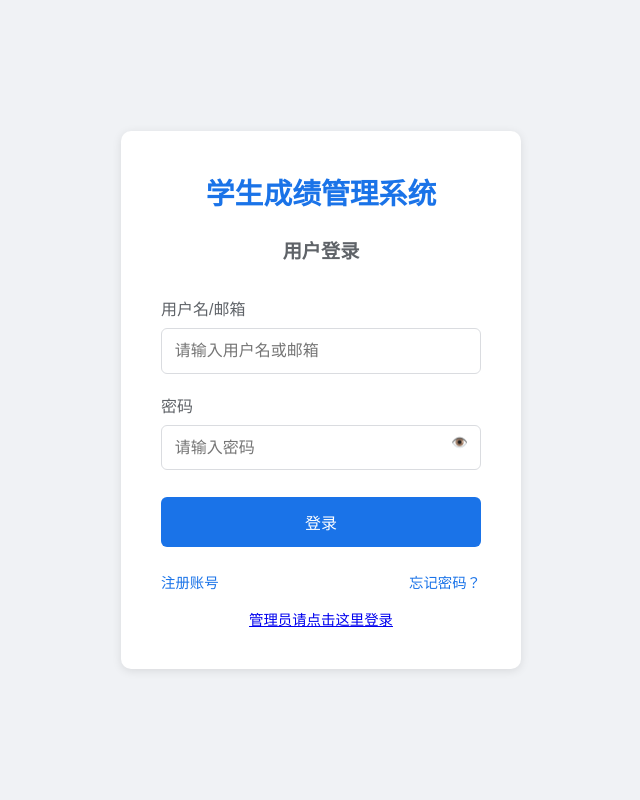
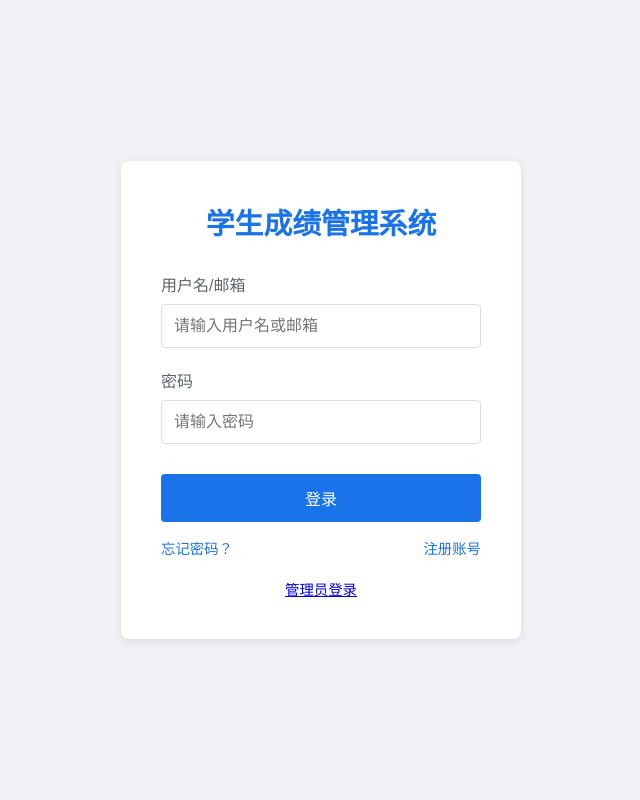
Before and after one commit to zhengyuchen111/-, a Flask app: page /login in a window 1280 px wide. Shown: the whole page, without its empty margins (319-959 px from the left). Run offline with Flask 3, Linux system fonts and the light colour scheme.

Commit message:
登录页面修改，第十五次提交

```diff
--- a/templates/login.html
+++ b/templates/login.html
@@ -1,13 +1,13 @@
 <!DOCTYPE html>
 <html>
 <head>
-    <title>用户登录 - 成绩管理系统</title>
+    <title>登录 - 学生成绩管理系统</title>
     <style>
         * {
             margin: 0;
             padding: 0;
             box-sizing: border-box;
-            font-family: 'Arial', sans-serif;
+            font-family: Arial, sans-serif;
         }
 
         body {
@@ -16,137 +16,115 @@
             justify-content: center;
             align-items: center;
             min-height: 100vh;
+            padding: 20px;
         }
 
         .login-container {
             background-color: white;
-            padding: 2.5rem;
-            border-radius: 10px;
-            box-shadow: 0 2px 10px rgba(0, 0, 0, 0.1);
+            border-radius: 8px;
+            box-shadow: 0 2px 10px rgba(0,0,0,0.1);
+            padding: 40px;
             width: 100%;
             max-width: 400px;
         }
 
-        h1 {
+        .logo {
+            text-align: center;
+            margin-bottom: 30px;
+        }
+
+        .logo h1 {
             color: #1a73e8;
-            text-align: center;
-            margin-bottom: 1.5rem;
             font-size: 1.8rem;
         }
 
         .form-group {
-            margin-bottom: 1.2rem;
+            margin-bottom: 20px;
         }
 
         label {
             display: block;
-            margin-bottom: 0.5rem;
+            margin-bottom: 8px;
             color: #5f6368;
             font-weight: 500;
         }
 
         input {
             width: 100%;
-            padding: 0.8rem;
-            border: 1px solid #dadce0;
-            border-radius: 6px;
+            padding: 12px;
+            border: 1px solid #ddd;
+            border-radius: 4px;
             font-size: 1rem;
-            transition: border 0.3s;
         }
 
-        input:focus {
-            outline: none;
-            border-color: #1a73e8;
-            box-shadow: 0 0 0 2px rgba(26, 115, 232, 0.2);
-        }
-
-        .error-message {
-            color: #d93025;
-            text-align: center;
-            margin: 1rem 0;
-            padding: 0.8rem;
-            background-color: #fee;
-            border-radius: 6px;
-            border-left: 4px solid #d93025;
-        }
-
-        .success-message {
-            color: #1e8e3e;
-            text-align: center;
-            margin: 1rem 0;
-            padding: 0.8rem;
-            background-color: #efe;
-            border-radius: 6px;
-            border-left: 4px solid #1e8e3e;
-        }
-
-        button[type="submit"] {
+        .btn {
             width: 100%;
-            padding: 0.8rem;
+            padding: 12px;
             background-color: #1a73e8;
             color: white;
             border: none;
-            border-radius: 6px;
+            border-radius: 4px;
+            cursor: pointer;
             font-size: 1rem;
             font-weight: 500;
-            cursor: pointer;
-            transition: background-color 0.3s;
-            margin-top: 0.5rem;
+            margin-top: 10px;
         }
 
-        button[type="submit"]:hover {
+        .btn:hover {
             background-color: #1557b0;
         }
 
-        .form-footer {
+        .links {
             display: flex;
             justify-content: space-between;
-            margin-top: 1.5rem;
+            margin-top: 15px;
             font-size: 0.9rem;
         }
 
-        .form-footer a {
+        .links a {
             color: #1a73e8;
             text-decoration: none;
         }
 
-        .form-footer a:hover {
+        .links a:hover {
             text-decoration: underline;
+        }
+
+        .alert {
+            padding: 12px;
+            border-radius: 4px;
+            margin-bottom: 20px;
+        }
+
+        .alert-error {
+            background-color: #f8d7da;
+            color: #721c24;
+            border: 1px solid #f5c6cb;
+        }
+
+        .alert-success {
+            background-color: #d4edda;
+            color: #155724;
+            border: 1px solid #c3e6cb;
         }
 
         .admin-link {
             text-align: center;
-            margin-top: 1rem;
+            margin-top: 20px;
             font-size: 0.9rem;
-        }
-
-        .password-container {
-            position: relative;
-        }
-
-        .toggle-password {
-            position: absolute;
-            right: 10px;
-            top: 65%;
-            transform: translateY(-50%);
-            background: none;
-            border: none;
-            color: #5f6368;
-            cursor: pointer;
-            width: auto;
-            padding: 0.2rem;
         }
     </style>
 </head>
 <body>
     <div class="login-container">
-        <h1>学生成绩管理系统</h1>
-        <h2 style="text-align: center; color: #5f6368; margin-bottom: 2rem; font-size: 1.2rem;">用户登录</h2>
+        <div class="logo">
+            <h1>学生成绩管理系统</h1>
+        </div>
 
         {% with messages = get_flashed_messages(with_categories=true) %}
         {% if messages %}
             {% for category, message in messages %}
-            <div class="{{ category }}-message">{{ message }}</div>
+            <div class="alert alert-{{ 'error' if category == 'error' else 'success' }}">{{ message }}</div>
             {% endfor %}
         {% endif %}
         {% endwith %}
@@ -154,34 +132,25 @@
         <form method="POST">
             <div class="form-group">
                 <label for="username">用户名/邮箱</label>
-                <input type="text" id="username" name="username" required
-                       placeholder="请输入用户名或邮箱" value="{{ request.form.username or '' }}">
+                <input type="text" id="username" name="username" required placeholder="请输入用户名或邮箱">
             </div>
 
-            <div class="form-group password-container">
+            <div class="form-group">
                 <label for="password">密码</label>
                 <input type="password" id="password" name="password" required placeholder="请输入密码">
-                <button type="button" class="toggle-password" onclick="togglePassword()">👁️</button>
             </div>
 
-            <button type="submit">登录</button>
+            <button type="submit" class="btn">登录</button>
 
-            <div class="form-footer">
+            <div class="links">
+                <a href="{{ url_for('forgot_password') }}">忘记密码？</a>
                 <a href="{{ url_for('register') }}">注册账号</a>
-                <a href="#">忘记密码？</a>
             </div>
         </form>
 
         <div class="admin-link">
-            <a href="{{ url_for('admin_login') }}">管理员请点击这里登录</a>
+            <a href="{{ url_for('admin_login') }}">管理员登录</a>
         </div>
     </div>
-
-    <script>
-        function togglePassword() {
-            const passwordField = document.getElementById('password');
-            passwordField.type = passwordField.type === 'password' ? 'text' : 'password';
-        }
-    </script>
 </body>
 </html>
```
